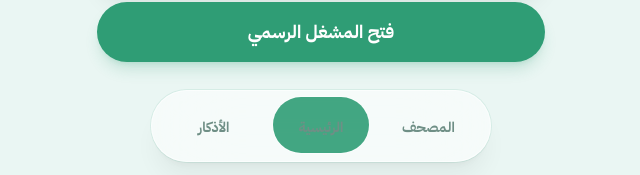
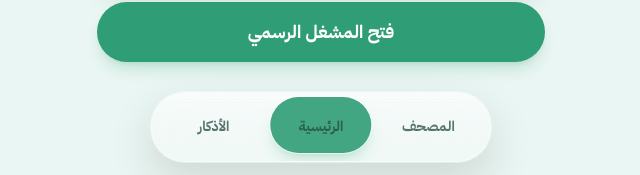
Before and after one commit to faheemappsa/athar, a React (Vite) app: page /radio in a window 1280 px wide. Shown: the part 622-797 px from the top of the page, without its empty margins (319-959 px from the left). Built offline with nearby package versions, Linux system fonts and the light colour scheme; the HTML template or start-up script is replaced by a standard one.

Commit message:
refactor: apply glassy apple-style bottom navigation

```diff
--- a/src/components/Navigation/BottomNav.tsx
+++ b/src/components/Navigation/BottomNav.tsx
@@ -1,4 +1,4 @@
-import { useEffect, useState } from "react";
+import { useEffect, useMemo, useState } from "react";
 import { NavLink, useLocation } from "react-router-dom";
 import { trackEvent } from "../../utils/analytics";
 
@@ -20,6 +20,7 @@ export default function BottomNav() {
   const [focusPath, setFocusPath] = useState<string | null>(null);
   const isFocusMode = focusPath === location.pathname;
   const collapsed = isCollapsed || isFocusMode;
+  const activeItem = useMemo(() => items.find((item) => item.to === location.pathname) || items[1], [location.pathname]);
 
   useEffect(() => {
     const handleFocusMode = (event: Event) => {
@@ -71,54 +72,48 @@ export default function BottomNav() {
 
   return (
     <nav
-      className={`fixed bottom-[max(1rem,env(safe-area-inset-bottom))] z-50 transition-all duration-300 ${
-        isFocusMode ? "right-5 left-auto w-[72px]" : "inset-x-6 mx-auto max-w-[340px]"
+      className={`fixed bottom-[max(1rem,env(safe-area-inset-bottom))] z-50 transition-all duration-500 ease-out ${
+        collapsed ? "left-5 right-auto w-[64px]" : "inset-x-6 mx-auto max-w-[340px]"
       }`}
     >
       <div
         onClick={expandTemporarily}
-        className={`relative overflow-hidden rounded-full border border-white/60 bg-white/70 shadow-xl shadow-black/5 ring-1 ring-action/10 backdrop-blur-2xl transition-all duration-300 supports-[backdrop-filter]:bg-white/55 ${
-          collapsed ? "h-[58px] max-w-[250px] mx-auto" : "h-[72px] max-w-[340px]"
-        } ${isFocusMode ? "w-[72px] cursor-pointer" : "w-full"}`}
+        className={`relative overflow-hidden border border-white/50 bg-white/35 shadow-[0_18px_45px_rgba(30,27,24,0.14)] ring-1 ring-white/40 backdrop-blur-3xl transition-all duration-500 ease-out supports-[backdrop-filter]:bg-white/25 ${
+          collapsed ? "h-[58px] w-[64px] cursor-pointer rounded-[26px]" : "h-[70px] w-full rounded-[34px]"
+        }`}
       >
+        <div className="pointer-events-none absolute inset-0 bg-gradient-to-b from-white/55 via-white/20 to-white/10" />
+        <div className="pointer-events-none absolute inset-x-3 top-1 h-px bg-white/70" />
         <div
-          className={`absolute -translate-x-1/2 rounded-full bg-action/90 ring-1 ring-white/40 transition-all duration-300 ease-out ${
-            collapsed ? "bottom-1.5 h-11 w-16" : "bottom-2 h-14 w-24"
-          } ${isFocusMode ? "left-1/2" : getIndicatorPosition(location.pathname)}`}
+          className={`absolute rounded-full bg-action/90 shadow-lg shadow-action/20 ring-1 ring-white/60 transition-all duration-500 ease-out ${
+            collapsed ? "left-1/2 top-1/2 h-11 w-11 -translate-x-1/2 -translate-y-1/2" : `bottom-2 h-14 w-[30%] -translate-x-1/2 ${getIndicatorPosition(location.pathname)}`
+          }`}
         />
-        <div className={`relative z-10 grid h-full items-center px-2 ${isFocusMode ? "grid-cols-1" : "grid-cols-3"}`}>
-          {items.map((item) => {
-            const isHiddenByFocus = isFocusMode && item.to !== location.pathname;
-            return (
+
+        {collapsed ? (
+          <div className="relative z-10 grid h-full place-items-center">
+            <span className="text-2xl leading-none text-white drop-shadow-sm" aria-label={activeItem.label}>
+              {activeItem.icon}
+            </span>
+          </div>
+        ) : (
+          <div className="relative z-10 grid h-full grid-cols-3 items-center px-2">
+            {items.map((item) => (
               <NavLink
                 key={item.to}
                 to={item.to}
                 onClick={() => trackEvent(item.event, { from: location.pathname, to: item.to })}
                 className={({ isActive }) =>
-                  `flex h-full flex-col items-center justify-center rounded-full font-bold transition-all duration-300 ${
-                    isActive ? "text-white" : "text-secondary-text"
-                  } ${collapsed ? "gap-0 text-lg" : "gap-1 text-sm"} ${isHiddenByFocus ? "hidden" : "opacity-100"}`
+                  `flex h-full items-center justify-center rounded-full text-sm font-bold leading-none transition-colors duration-300 ${
+                    isActive ? "text-white" : "text-primary-text/75 hover:text-primary-text"
+                  }`
                 }
               >
-                <span
-                  aria-hidden={!collapsed}
-                  className={`relative z-10 leading-none transition-all duration-300 ${
-                    collapsed ? "max-h-6 scale-110 opacity-100" : "max-h-0 scale-75 opacity-0"
-                  }`}
-                >
-                  {item.icon}
-                </span>
-                <span
-                  className={`relative z-10 whitespace-nowrap leading-none transition-all duration-300 ${
-                    collapsed ? "max-h-0 scale-90 opacity-0" : "max-h-4 scale-100 opacity-100"
-                  }`}
-                >
-                  {item.label}
-                </span>
+                <span className="relative z-10 whitespace-nowrap">{item.label}</span>
               </NavLink>
-            );
-          })}
-        </div>
+            ))}
+          </div>
+        )}
       </div>
     </nav>
   );
```
